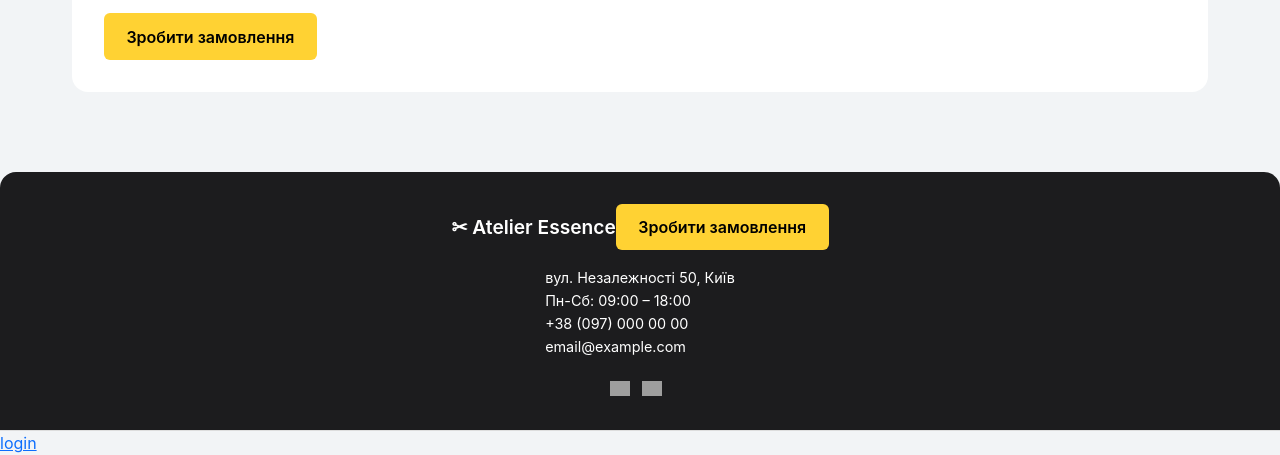
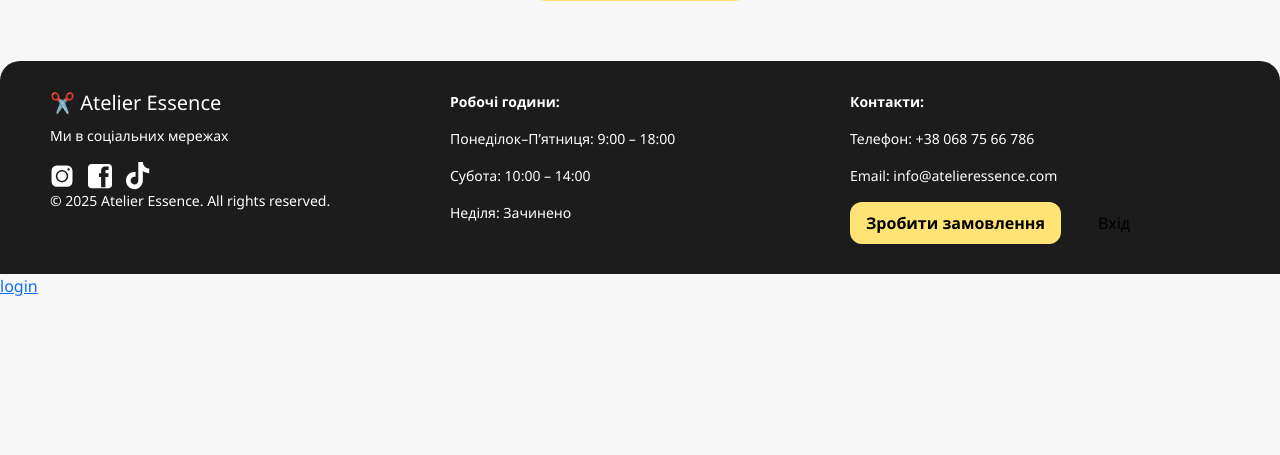
Before and after one commit to ShayTanoS/ClothingRepair, a Django app: template templates/client/home.html in a window 1280 px wide. Shown: the part 1600-2055 px from the top of the page. After the commit the page ends 1896 px from the top, so only its background shows below. Run offline with Django 5.2, Linux system fonts and the light colour scheme; the template is opened without the code that fills it, so the values that code supplies are empty; some libraries are stand-ins or nearby versions; grey boxes are pictures that could not be loaded.

Commit message:
Зробив головну сторінку сайту, потрібно буде налаштувати кнопки та зробити модальне вікно реїстрації.

```diff
--- a/templates/client/home.html
+++ b/templates/client/home.html
@@ -3,87 +3,271 @@
     Main Page
 
   <style>
-    * { box-sizing: border-box; margin: 0; padding: 0; }
-    body { font-family: 'Inter', sans-serif; background: #f2f4f6; color: #1c1c1e; }
-    header, footer { background: #fff; padding: 1rem 2rem; display: flex; justify-content: space-between; align-items: center; border-bottom: 1px solid #ddd; }
-    .logo { font-weight: 600; font-size: 1.2rem; }
-    .button { background: #ffd233; border: none; padding: 0.7rem 1.4rem; font-weight: 600; cursor: pointer; border-radius: 6px; transition: background 0.3s ease; }
-    .button:hover { background: #e6bc2f; }
-    main { padding: 2rem; max-width: 1200px; margin: 0 auto; }
-    section { margin-bottom: 3rem; }
-    .hero { display: flex; flex-direction: column; align-items: center; text-align: center; background: #fff; padding: 2rem; border-radius: 1rem; overflow: hidden; }
-    .hero img { max-width: 100%; border-radius: 1rem; margin-top: 1rem; }
-    .hero h1 { font-size: 2rem; margin: 1rem 0 0.5rem; }
-    .hero p { margin-bottom: 1rem; color: #555; }
-    .services, .portfolio { background: #fff; padding: 2rem; border-radius: 1rem; }
-    .services h2, .portfolio h2 { font-size: 2rem; margin-bottom: 1rem; }
-    .services-content { display: flex; gap: 2rem; }
-    .services img { width: 300px; border-radius: 1rem; object-fit: cover; }
-    .service-list { list-style: none; padding-left: 0; }
-    .service-list li { margin-bottom: 1rem; line-height: 1.5; }
-    .service-list strong { display: block; font-weight: 600; margin-bottom: 0.2rem; }
-    .portfolio-images { display: flex; overflow-x: auto; gap: 1rem; margin-top: 1rem; }
-    .portfolio-images img { width: 200px; border-radius: 1rem; object-fit: cover; }
-    .footer { background: #1c1c1e; color: #fff; padding: 2rem; display: flex; flex-direction: column; gap: 1rem; border-radius: 1rem 1rem 0 0; }
-    .footer-top { display: flex; justify-content: space-between; align-items: center; }
-    .footer-links { font-size: 0.9rem; line-height: 1.6; }
-    .footer-socials img { width: 20px; margin-right: 0.5rem; }
+   * {
+  margin: 0;
+  padding: 0;
+  box-sizing: border-box;
+}
+
+body {
+  font-family: 'Segoe UI', sans-serif;
+  background-color: #f7f7f7;
+  color: #1a1a1a;
+}
+
+.container {
+  display: flex;
+  justify-content: space-between;
+  align-items: center;
+}
+
+.header {
+  background: #e0e0e0;
+  padding: 10px 40px;
+}
+
+.header-container {
+  max-width: 1200px;
+  margin: auto;
+}
+
+.logo {
+  font-size: 20px;
+}
+
+.header-buttons .btn-yellow,
+.footer-buttons .btn-yellow {
+  background-color: #ffe475;
+  border: none;
+  padding: 8px 16px;
+  border-radius: 12px;
+  font-weight: bold;
+  margin-right: 10px;
+  cursor: pointer;
+}
+
+.btn-outline {
+  background: none;
+  border: 1px solid #1a1a1a;
+  padding: 8px 16px;
+  border-radius: 12px;
+  cursor: pointer;
+}
+
+.hero {
+  background: url('static/img/image 2.png') center/cover no-repeat;
+  color: white;
+  padding: 100px 20px;
+  text-align: center;
+  border-radius: 0 0 20px 20px;
+}
+
+.hero-content h2 {
+  font-size: 36px;
+  margin-bottom: 20px;
+}
+
+.hero-content p {
+  font-size: 18px;
+  margin-bottom: 30px;
+}
+
+.btn-yellow {
+  background-color: #ffe475;
+  border: none;
+  padding: 12px 24px;
+  border-radius: 20px;
+  font-weight: bold;
+  font-size: 16px ;
+  cursor: pointer;
+  transition: background 0.3s ease ;
+}
+
+.btn-yellow:hover{
+  background-color: #ffdd33;
+}
+
+.section {
+  padding: 60px 20px;
+  max-width: 1000px;
+  margin: auto;
+  text-align: center;
+}
+
+.section-title {
+  font-size: 36px;
+  margin-bottom: 20px;
+}
+
+.services {
+  display: flex;
+  gap: 20px;
+  margin: 30px 0;
+  text-align: left;
+  align-items: flex-start;
+}
+
+.service-image {
+  width: 300px;
+  border-radius: 12px;
+}
+
+.service-list {
+  list-style: none;
+  padding-left: 0;
+}
+
+.service-list li {
+  font-size: 16px;
+  margin-bottom: 10px;
+}
+
+.portfolio {
+  display: flex;
+  align-items: center;
+  justify-content: center;
+  gap: 10px;
+  margin: 30px 0;
+}
+
+.portfolio img {
+  width: 150px;
+  border-radius: 10px;
+}
+
+.nav-btn {
+  background: #ddd;
+  border: none;
+  padding: 8px 12px;
+  border-radius: 50%;
+  cursor: pointer;
+}
+
+.footer {
+  background-color: #1c1c1c;
+  color: white;
+  padding: 20px 40px;
+  border-radius: 20px 20px 0 0;
+}
+
+.footer-container {
+  display: flex;
+  justify-content: space-between;
+  flex-wrap: wrap;
+}
+
+.footer-left,
+.footer-center,
+.footer-right {
+  flex: 1;
+  min-width: 200px;
+  margin: 10px;
+}
+
+.social-icons img {
+  width: 24px;
+  margin-right: 10px;
+}
+
+.footer-buttons {
+  margin-top: 10px;
+  display: flex;
+  gap: 10px;
+}
+
+.footer .logo {
+  margin-bottom: 10px;
+}
+
+.footer p {
+  font-size: 14px;
+}
   </style>
 
- <header>
-    <div class="logo">✂ Atelier Essence</div>
-    <button class="button">Зробити замовлення</button>
+   <!-- Header -->
+  <header class="header">
+    <div class="container header-container">
+      <h1 class="logo">✂️ Atelier Essence</h1>
+      <div class="header-buttons">
+        <button class="btn-yellow">Зробити замовлення</button>
+        <button class="btn-outline">Вхід</button>
+      </div>
+    </div>
   </header>
-<main>
+
+  <!-- Hero -->
   <section class="hero">
-      <h1>Індивідуальний пошив<br>що підкреслює ваш стиль</h1>
-      <p>Ми створюємо одяг, який виражає суть, смак і рівень життя кожного нашого клієнта.</p>
-      <button class="button">Зробити замовлення</button>
-      <img src="https://images.unsplash.com/photo-1602810313355-195f90a84a42" alt="Пошив костюма">
+    <div class="hero-content">
+      <h2>Індивідуальний пошив<br>що підкреслює ваш стиль</h2>
+      <p>Ми створюємо костюми, наші дизайнери слідкують за деталями і потребами кожного клієнта</p>
+      <button class="btn-yellow">Зробити замовлення</button>
+    </div>
   </section>
 
-    <section class="services">
-      <h2>Послуги</h2>
-      <div class="services-content">
-        <img src="https://images.unsplash.com/photo-1514995669114-b77c97b17b7e" alt="Послуги кравця">
+  <!-- Послуги -->
+  <section class="section">
+    <h2 class="section-title">Послуги</h2>
+    <div class="services">
+      <img src="static/img/Rectangle 10 (2).png" alt="Пошиття" class="service-image">
       <ul class="service-list">
-          <li><strong>01 Індивідуальний пошив</strong>Ідеальна посадка, з урахуванням стилю клієнта.</li>
-          <li><strong>02 Реставрація одягу</strong>Відновлення улюблених речей з високою точністю.</li>
-          <li><strong>03 Підгонка одягу</strong>Зміна розмірів, довжини, фасону за потребою.</li>
-          <li><strong>04 Випускні/весільні/ділове вбрання</strong>Спеціальні події — наша особлива увага.</li>
+        <li><strong>01</strong> Індивідуальний пошив костюмів</li>
+        <li><strong>02</strong> Підгонка костюмів по фігурі</li>
+        <li><strong>03</strong> Ремонт та оновлення костюмів</li>
+        <li><strong>04</strong> Стилістична консультація та підбір тканин</li>
       </ul>
     </div>
-      <button class="button" style="margin-top: 1rem;">Зробити замовлення</button>
+    <button class="btn-yellow">Зробити замовлення</button>
   </section>
 
-    <section class="portfolio">
-      <h2>Портфоліо</h2>
-      <p>Ми не просто шиємо — ми втілюємо ідеї у тканині. Подивіться на частину робіт з реального життя клієнтів.</p>
-      <div class="portfolio-images">
-        <img src="https://images.unsplash.com/photo-1556905055-8f358a7a47b2" alt="portfolio1">
-        <img src="https://images.unsplash.com/photo-1520975869010-309f7347d8f4" alt="portfolio2">
-        <img src="https://images.unsplash.com/photo-1556905055-8f358a7a47b2" alt="portfolio3">
+  <!-- Портфоліо -->
+  <section class="section">
+    <h2 class="section-title">Портфоліо</h2>
+    <p>Ми не просто шиємо — ми втілюємо ідеї у тканині.<br>Подивіться, як виглядає ручна робота в нашому виконанні.</p>
+    <div class="portfolio">
+      <button class="nav-btn">←</button>
+      <img src="static/img/image.png" alt="Model 1">
+      <img src="static/img/image (1).png" alt="Model 2">
+      <img src="static/img/image (2).png" alt="Model 3">
+      <img src="static/img/image (3).png" alt="Model 4">
+      <img src="static/img/image (4).png" alt="Model 5">
+      <img src="static/img/image (5).png" alt="Model 6">
+      <button class="nav-btn">→</button>
     </div>
-      <button class="button" style="margin-top: 1rem;">Зробити замовлення</button>
+    <button class="btn-yellow">Зробити замовлення</button>
   </section>
-  </main>
 
+  <!-- Footer -->
   <footer class="footer">
-    <div class="footer-top">
-      <div class="logo">✂ Atelier Essence</div>
-      <button class="button">Зробити замовлення</button>
+    <div class="footer-container">
+      <div class="footer-left">
+        <h2 class="logo">✂️ Atelier Essence</h2>
+        <p>Ми в соціальних мережах</p>
+        <div class="social-icons">
+          <a href="#"><img src="static/img/Group 21.svg" alt="Instagram"></a>
+          <a href="#"><img src="static/img/Vector (1).svg" alt="Facebook"></a>
+          <a href="#"><img src="static/img/Vector (2).svg" alt="TikTok"></a>
         </div>
-    <div class="footer-links">
-      вул. Незалежності 50, Київ<br>
-      Пн-Сб: 09:00 – 18:00<br>
-      +38 (097) 000 00 00<br>
-      email@example.com
+        <p class="copyright">© 2025 Atelier Essence. All rights reserved.</p>
       </div>
-    <div class="footer-socials">
-      <img src="https://cdn-icons-png.flaticon.com/512/733/733547.png" alt="fb">
-      <img src="https://cdn-icons-png.flaticon.com/512/733/733558.png" alt="inst">
+      <div class="footer-center">
+        <p><strong>Робочі години:</strong></p>
+        <p>Понеділок–Пʼятниця: 9:00 – 18:00</p>
+        <p>Субота: 10:00 – 14:00</p>
+        <p>Неділя: Зачинено</p>
+      </div>
+      <div class="footer-right">
+        <p><strong>Контакти:</strong></p>
+        <p>Телефон: +38 068 75 66 786</p>
+        <p>Email: info@atelieressence.com</p>
+        <div class="footer-buttons">
+          <button class="btn-yellow">Зробити замовлення</button>
+          <button class="btn-outline">Вхід</button>
+        </div>
+      </div>
     </div>
   </footer>
 
+</body>
+</html>
     {% include 'inout.html' %}
 {% endblock %}
```
Also changed, not shown: static/img/Group 21.svg (added), static/img/Rectangle 10 (2).png (added), static/img/Vector (1).svg (added), static/img/Vector (2).svg (added), static/img/image (1).png (added), static/img/image (2).png (added), static/img/image (3).png (added), static/img/image (4).png (added), static/img/image (5).png (added), static/img/image 2.png (added), static/img/image.png (added). Lines whose indentation alone changed are shown as unchanged.
